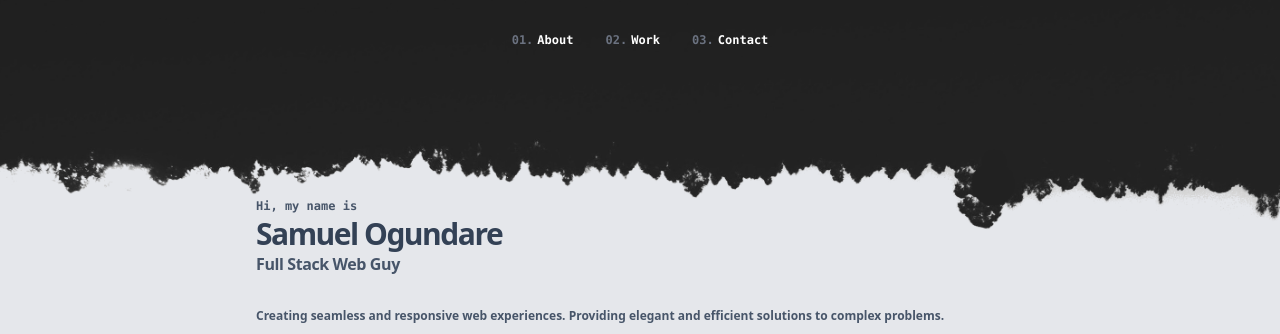
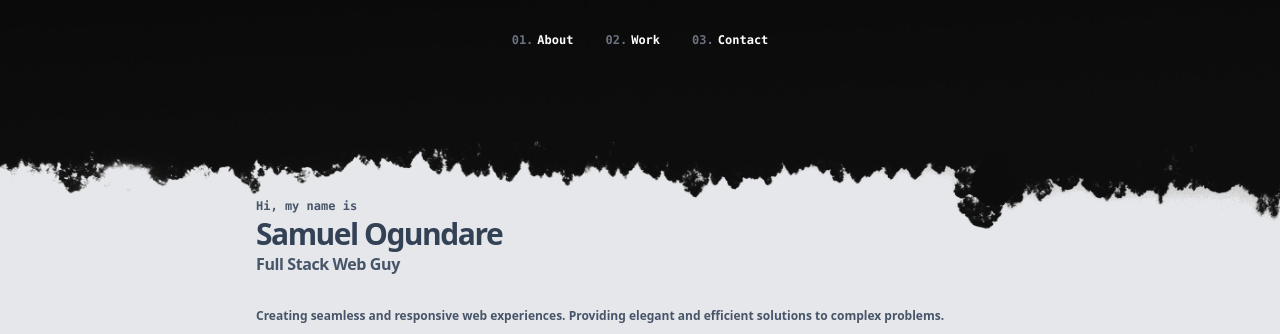
Before and after one commit to OGlearns/portfolio, a website: page index.html in a window 1280 px wide. Shown: the top 334 px of the page. Drawn offline with Linux system fonts and the light colour scheme.

Commit message:
adjust image opacity

```diff
--- a/index.html
+++ b/index.html
@@ -21,7 +21,7 @@
 </script>
 
 <body class="bg-gray-200 ">
-  <img src="./src/final_background-modified.png" class="z-0 absolute opacity-90 top-0 w-full"
+  <img src="./src/final_background-modified.png" class="z-0 absolute top-0 w-full"
     alt="nav banner background image">
   <!-- Nav bar -->
   <nav class="z-50 flex absolute inset-x-0 top-8 left-1/2 right-1/2 justify-center">
```
